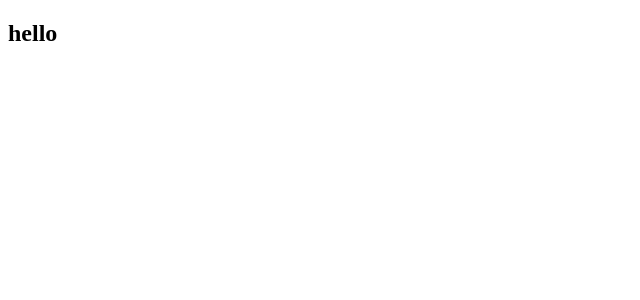
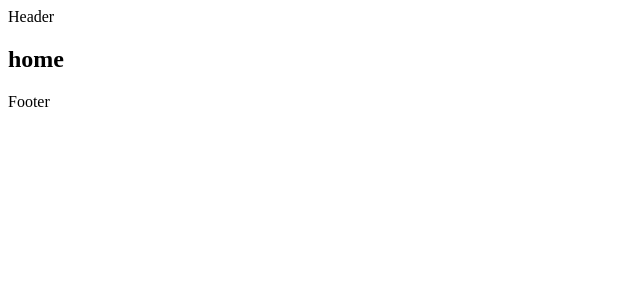
Before and after one commit to cbowman422/scottslandscaping, a React (Create React App) app: page / in a window 1280 px wide. Shown: the top 300 px of the page, without its empty margins (0-640 px from the left). Built offline with nearby package versions, Linux system fonts and the light colour scheme.

Commit message:
routes, pages, components basics

```diff
--- a/package.json
+++ b/package.json
@@ -8,6 +8,7 @@
     "@testing-library/user-event": "^13.5.0",
     "react": "^18.2.0",
     "react-dom": "^18.2.0",
+    "react-router-dom": "^6.9.0",
     "react-scripts": "5.0.1",
     "web-vitals": "^2.1.4"
   },
--- a/src/App.js
+++ b/src/App/App.js
@@ -1,11 +1,12 @@
 import './App.css';
+import Main from '../pages/Main';
 
 function App() {
   return (
     <div className="App">
-      <header className="App-header">
-      <h2> hello </h2>
-      </header>
+
+      <Main />
+
     </div>
   );
 }
--- /dev/null
+++ b/src/components/Footer/Footer.js
@@ -0,0 +1,9 @@
+import React from 'react'
+
+const Footer = () => {
+  return (
+    <div>Footer</div>
+  )
+}
+
+export default Footer;
--- /dev/null
+++ b/src/components/Header/Header.js
@@ -0,0 +1,9 @@
+import React from 'react'
+
+const Header = () => {
+  return (
+    <div>Header</div>
+  )
+}
+
+export default Header;
--- a/src/index.js
+++ b/src/index.js
@@ -1,13 +1,16 @@
 import React from 'react';
 import ReactDOM from 'react-dom/client';
 import './index.css';
-import App from './App';
+import App from './App/App';
 import reportWebVitals from './reportWebVitals';
+import {BrowserRouter as Router} from 'react-router-dom';
 
 const root = ReactDOM.createRoot(document.getElementById('root'));
 root.render(
   <React.StrictMode>
-    <App />
+    <Router>
+      <App />
+    </Router>
   </React.StrictMode>
 );
 
--- /dev/null
+++ b/src/pages/Home.js
@@ -0,0 +1,16 @@
+import React from 'react'
+import Header from '../components/Header/Header';
+import Footer from '../components/Footer/Footer';
+
+const Home = () => {
+  return (
+    <div>
+      <Header />
+      <h2> home </h2>
+      <Footer />
+    </div>
+
+  )
+}
+
+export default Home
--- /dev/null
+++ b/src/pages/Main.js
@@ -0,0 +1,15 @@
+import React from 'react'
+import {Routes, Route} from 'react-router-dom'
+import Home from './Home'
+
+const Main = () => {
+  return (
+    <div>
+    <Routes>
+      <Route path="/" element={<Home/>}/>
+    </Routes>
+    </div>
+  )
+}
+
+export default Main
```
Also changed, not shown: src/App/App.css (renamed from src/App.css), 2 other files (tests, documents, lock files or other folders).
